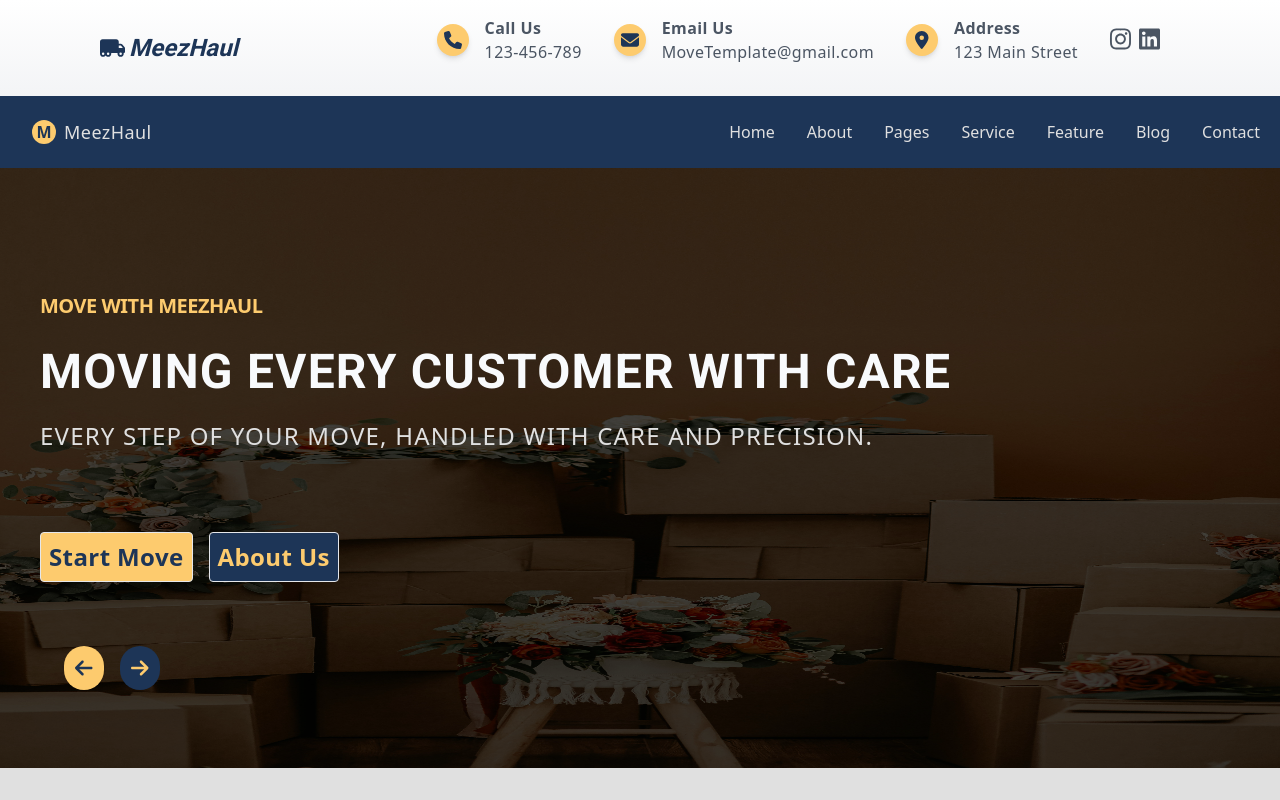
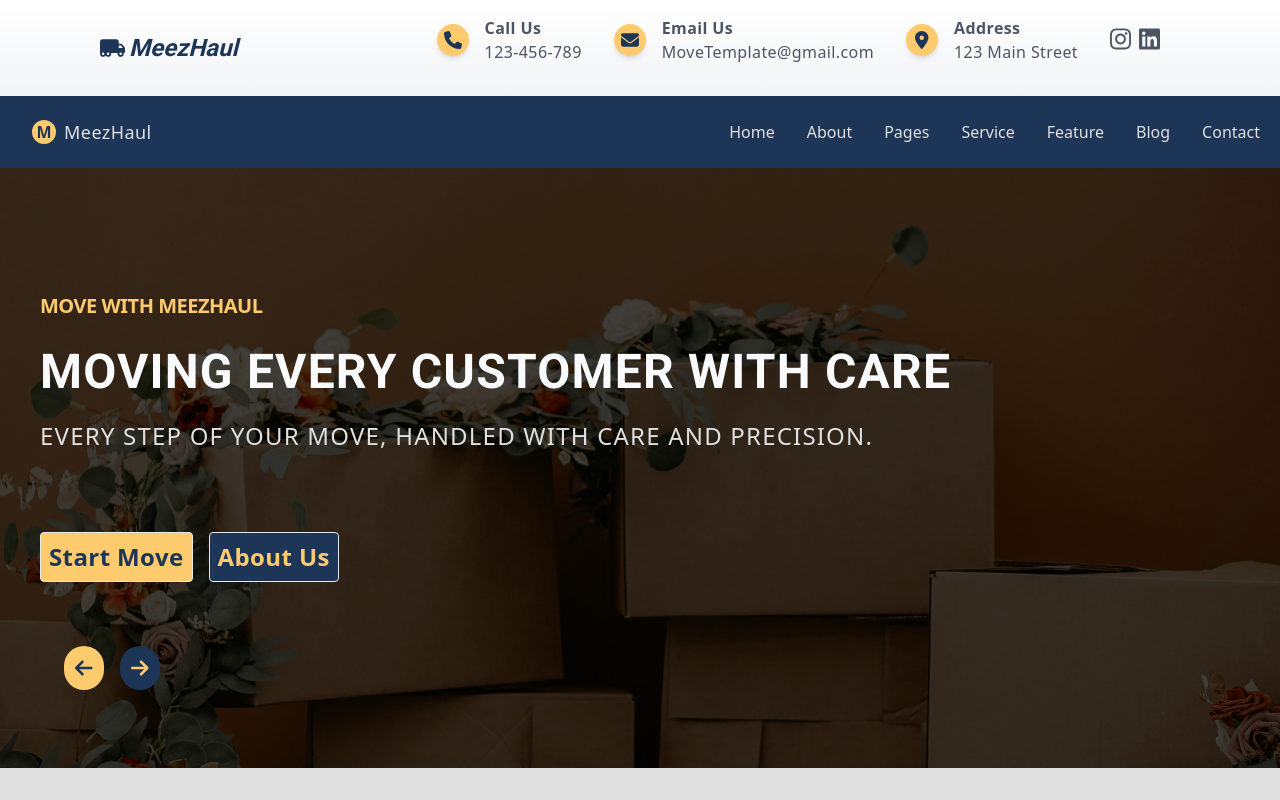
Before and after one commit to rashad3412/moveTemplateReact, a React (Vite) app: page / in a window 1280 px wide. Built offline with nearby package versions, Linux system fonts and the light colour scheme.

Commit message:
debugging

```diff
--- a/src/pages/ContactPage.jsx
+++ b/src/pages/ContactPage.jsx
@@ -10,7 +10,7 @@ function ContactPage() {
           <img
             src={movingBox}
             alt="boxPictureTwo"
-            className="w-full h-[20rem]  "
+            className="w-full h-[20rem] bg-cover bg-no-repeat bg-center"
           />
           {/* Overlay Layer */}
           <div className="absolute inset-0 bg-black bg-opacity-70 w-full h-80 "></div>
--- a/src/pages/HomePage.jsx
+++ b/src/pages/HomePage.jsx
@@ -12,7 +12,7 @@ function HomePage() {
         <img
           src={boxPic}
           alt="boxPic"
-          className="w-full h-[37rem]  md:h-[600px]"
+          className="w-full h-[37rem] object-cover md:h-[600px]"
         />
         {/* Overlay Layer */}
         <div className="absolute inset-0 bg-black bg-opacity-65"></div>
```
